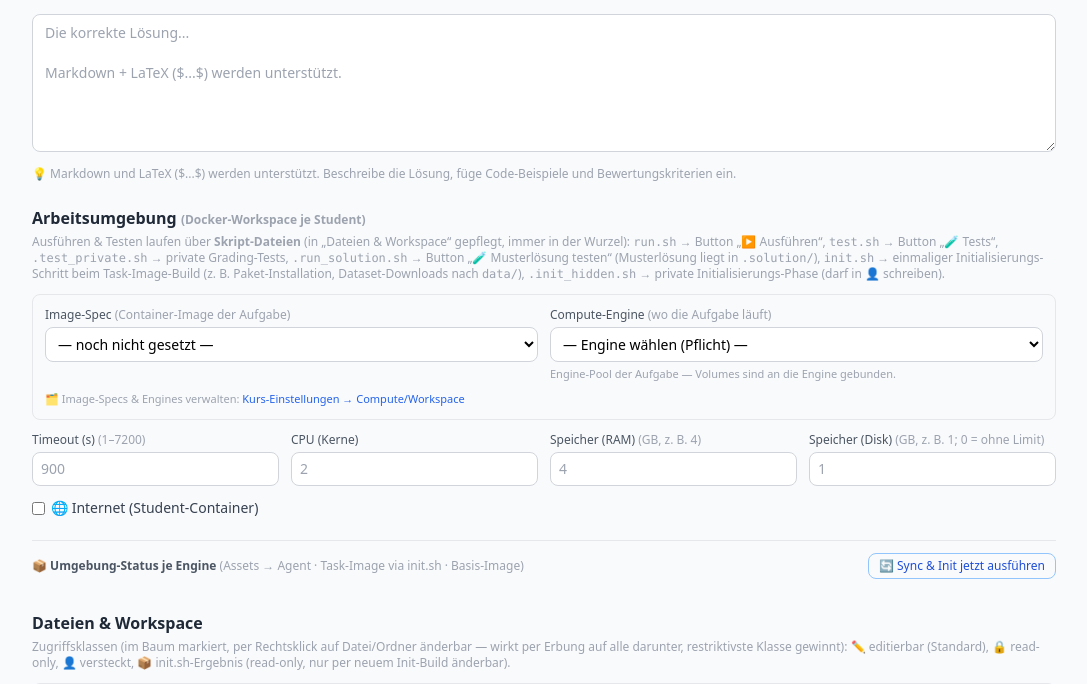
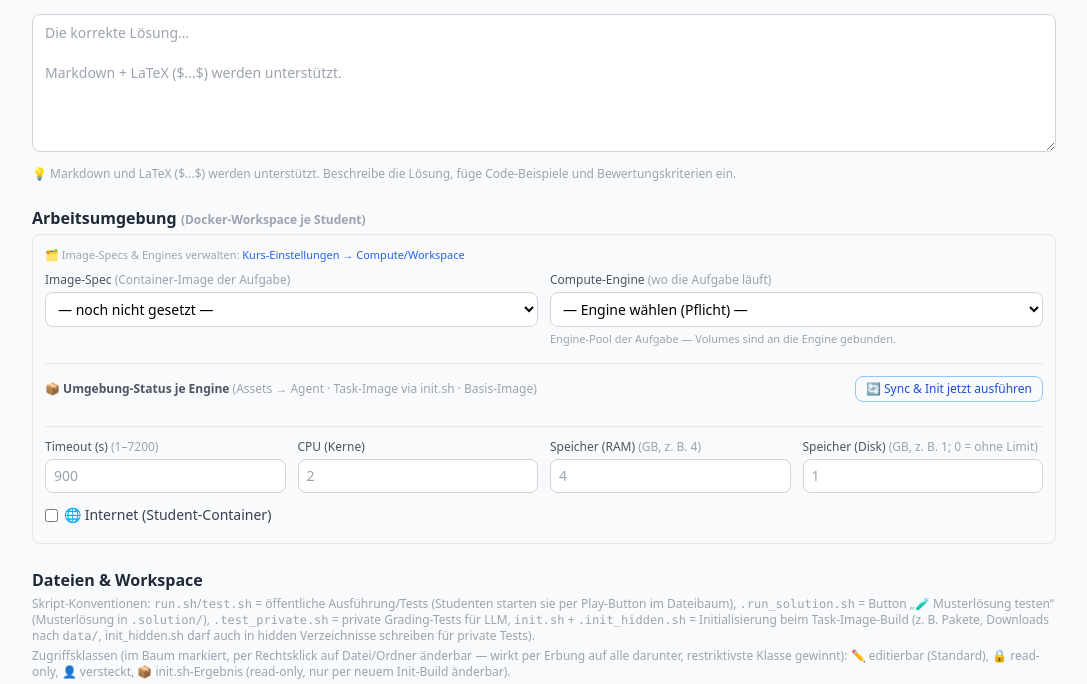
Before and after one commit to wandeln/TutorAI, a FastAPI app: template templates/tutor/task_detail_workspace.html in a window 1280 px wide. Shown: the part 1060-1744 px from the top of the page, without its empty margins (96-1183 px from the left). Run offline with FastAPI, Linux system fonts and the light colour scheme; the template is opened without the code that fills it, so the values that code supplies are empty; some libraries are stand-ins or nearby versions.

Commit message:
small UI improvements

```diff
--- a/static/css/workspace.css
+++ b/static/css/workspace.css
@@ -104,6 +104,14 @@
 /* Chevron des Section-Collapse-Toggles (Terminals/Ports) */
 .ws-sec-chevron { transition: transform 0.2s ease; }
 
+/* ─── Dockerfile-Drop-Down (Tutor: Image-Spec) ─────────────────── */
+/* Design wie die Image-Spec-Karten (Admin-Konsole): Standard-Disclosure-
+   Marker aus, eigener Chevron rechts, der beim Öffnen dreht. */
+#ws-spec-info summary { list-style: none; }
+#ws-spec-info summary::-webkit-details-marker { display: none; }
+.ws-df-chevron { transition: transform 0.2s ease; }
+#ws-spec-info[open] .ws-df-chevron { transform: rotate(180deg); }
+
 /* ─── Editor-Bereich (nahtlos an den Dateibaum) ──────────────────────── */
 /* CodeMirror füllt die Editor-Spalte komplett aus (kein eigener Rahmen,
    der Rahmen kommt vom gemeinsamen Baum+Editor-Container). */
--- a/templates/tutor/task_detail_workspace.html
+++ b/templates/tutor/task_detail_workspace.html
@@ -18,19 +18,14 @@
     </p>
     {% endif %}
 
-    <p class="text-xs text-gray-400 mb-3">
-      Ausführen &amp; Testen laufen über <strong>Skript-Dateien</strong> (in „Dateien &amp; Workspace“ gepflegt, immer in der Wurzel):
-      <code class="font-mono">run.sh</code> → Button „▶ Ausführen“,
-      <code class="font-mono">test.sh</code> → Button „🧪 Tests“,
-      <code class="font-mono">.test_private.sh</code> → private Grading-Tests,
-      <code class="font-mono">.run_solution.sh</code> → Button „🧪 Musterlösung testen“ (Musterlösung liegt in <code class="font-mono">.solution/</code>),
-      <code class="font-mono">init.sh</code> → einmaliger Initialisierungs-Schritt beim
-      Task-Image-Build (z.&nbsp;B. Paket-Installation, Dataset-Downloads nach <code class="font-mono">data/</code>),
-      <code class="font-mono">.init_hidden.sh</code> → private Initialisierungs-Phase (darf in 👤 schreiben).
-    </p>
 
     <!-- Image-Spec & Compute-Engine (s. plan-compute-engines-images.md) -->
     <div class="border border-gray-200 rounded-lg p-3 mb-3">
+        <p class="text-[11px] text-gray-400 mb-2">
+            🗂️ Image-Specs &amp; Engines verwalten:
+            <a href="/courses/{{ course.id }}/settings#compute" class="text-blue-600 hover:text-blue-800 hover:underline">Kurs-Einstellungen → Compute/Workspace</a>
+            {% if is_admin %} · <a href="/admin#compute" class="text-blue-600 hover:text-blue-800 hover:underline">Admin-Konsole → Compute/Workspace</a>{% endif %}
+        </p>
       <div class="grid grid-cols-1 md:grid-cols-2 gap-3">
         <div>
           <label class="block text-xs font-medium text-gray-600 mb-1" for="ws-spec-select">Image-Spec <span class="text-gray-400">(Container-Image der Aufgabe)</span></label>
@@ -40,9 +35,12 @@
           {% if task and task.task_type == 'workspace' and not task.workspace_image %}
           <p class="text-[11px] text-amber-700 bg-amber-50 border border-amber-200 rounded px-2 py-1 mt-1">⚠️ Noch kein Image (Image-Spec) gesetzt — die Aufgabe ist für Studierende erst nach der Auswahl startbar.</p>
           {% endif %}
-          <details id="ws-spec-info" class="hidden mt-1">
-            <summary class="cursor-pointer select-none px-2 py-1 rounded bg-white border border-gray-200 text-[11px] text-gray-600 hover:bg-gray-50">📄 Dockerfile ansehen</summary>
-            <pre id="ws-spec-dockerfile" class="mt-1 text-[11px] font-mono bg-gray-900 text-gray-200 rounded-lg p-2 max-h-48 overflow-y-auto whitespace-pre-wrap"></pre>
+          <details id="ws-spec-info" class="hidden mt-1 border border-gray-200 rounded-lg bg-white overflow-hidden">
+            <summary class="flex items-center gap-1.5 cursor-pointer select-none px-2 py-1 bg-gray-50 text-[11px] text-gray-600 hover:bg-gray-100">
+              <span>📄 Dockerfile ansehen</span>
+              <svg class="ws-df-chevron ml-auto h-3 w-3 text-gray-400 flex-shrink-0" viewBox="0 0 24 24" fill="none" stroke="currentColor" stroke-width="2" stroke-linecap="round" stroke-linejoin="round"><polyline points="6 9 12 15 18 9"></polyline></svg>
+            </summary>
+            <pre id="ws-spec-dockerfile" class="border-t border-gray-200 text-[11px] font-mono bg-gray-900 text-gray-200 p-2 max-h-48 overflow-y-auto whitespace-pre-wrap"></pre>
           </details>
         </div>
         <div>
@@ -51,38 +49,6 @@
             <option value="">— Engine wählen (Pflicht) —</option>
           </select>
           <p id="ws-engine-hint" class="text-[11px] text-gray-400 mt-1">Engine-Pool der Aufgabe — Volumes sind an die Engine gebunden.</p>
-        </div>
-      </div>
-      <p class="text-[11px] text-gray-400 mt-2">
-        🗂️ Image-Specs &amp; Engines verwalten:
-        <a href="/courses/{{ course.id }}/settings#compute" class="text-blue-600 hover:text-blue-800 hover:underline">Kurs-Einstellungen → Compute/Workspace</a>
-        {% if is_admin %} · <a href="/admin#compute" class="text-blue-600 hover:text-blue-800 hover:underline">Admin-Konsole → Compute/Workspace</a>{% endif %}
-      </p>
-    </div>
-
-    <!-- Simple-Fields: Umgebung -->
-    <div class="grid grid-cols-2 md:grid-cols-4 gap-3 mb-3">
-      <div>
-        <label class="block text-xs font-medium text-gray-600 mb-1" for="ws-env-timeout">Timeout (s) <span class="text-gray-400">(1–7200)</span></label>
-        <input type="number" id="ws-env-timeout" min="1" max="7200" class="w-full border border-gray-300 rounded-lg px-2 py-1.5 text-sm" placeholder="900">
-      </div>
-      <div>
-        <label class="block text-xs font-medium text-gray-600 mb-1" for="ws-env-cpu">CPU (Kerne)</label>
-        <input type="number" id="ws-env-cpu" step="0.1" min="0.1" max="32" class="w-full border border-gray-300 rounded-lg px-2 py-1.5 text-sm" placeholder="2">
-      </div>
-      <div>
-        <label class="block text-xs font-medium text-gray-600 mb-1" for="ws-env-memory">Speicher (RAM) <span class="text-gray-400">(GB, z. B. 4)</span></label>
-        <input type="number" id="ws-env-memory" step="0.1" min="0.1" max="64" class="w-full border border-gray-300 rounded-lg px-2 py-1.5 text-sm" placeholder="4">
-      </div>
-      <div>
-        <label class="block text-xs font-medium text-gray-600 mb-1" for="ws-env-disk">Speicher (Disk) <span class="text-gray-400">(GB, z. B. 1; 0 = ohne Limit)</span></label>
-        <input type="number" id="ws-env-disk" min="0" max="100" step="0.1" class="w-full border border-gray-300 rounded-lg px-2 py-1.5 text-sm" placeholder="1">
-      </div>
-      <div class="flex items-end pb-1.5">
-        <label class="flex items-center gap-1.5 text-sm text-gray-700 cursor-pointer"
-               title="Internet-Zugriff für den Student-Container zur Laufzeit (der init.sh-Build hat immer Internet)">
-          <input type="checkbox" id="ws-env-internet" class="rounded text-blue-600"> 🌐 Internet (Student-Container)
-        </label>
         </div>
       </div>
 
@@ -111,8 +77,37 @@
         </div>
       </div>
 
+
+      <!-- Simple-Fields: Umgebung -->
+      <div class="grid grid-cols-2 md:grid-cols-4 gap-3 mt-4 pt-3 border-t border-gray-200">
+        <div>
+          <label class="block text-xs font-medium text-gray-600 mb-1" for="ws-env-timeout">Timeout (s) <span class="text-gray-400">(1–7200)</span></label>
+          <input type="number" id="ws-env-timeout" min="1" max="7200" class="w-full border border-gray-300 rounded-lg px-2 py-1.5 text-sm" placeholder="900">
+        </div>
+        <div>
+          <label class="block text-xs font-medium text-gray-600 mb-1" for="ws-env-cpu">CPU (Kerne)</label>
+          <input type="number" id="ws-env-cpu" step="0.1" min="0.1" max="32" class="w-full border border-gray-300 rounded-lg px-2 py-1.5 text-sm" placeholder="2">
+        </div>
+        <div>
+          <label class="block text-xs font-medium text-gray-600 mb-1" for="ws-env-memory">Speicher (RAM) <span class="text-gray-400">(GB, z. B. 4)</span></label>
+          <input type="number" id="ws-env-memory" step="0.1" min="0.1" max="64" class="w-full border border-gray-300 rounded-lg px-2 py-1.5 text-sm" placeholder="4">
+        </div>
+        <div>
+          <label class="block text-xs font-medium text-gray-600 mb-1" for="ws-env-disk">Speicher (Disk) <span class="text-gray-400">(GB, z. B. 1; 0 = ohne Limit)</span></label>
+          <input type="number" id="ws-env-disk" min="0" max="100" step="0.1" class="w-full border border-gray-300 rounded-lg px-2 py-1.5 text-sm" placeholder="1">
+        </div>
+        <div class="flex items-end pb-1.5">
+          <label class="flex items-center gap-1.5 text-sm text-gray-700 cursor-pointer"
+                 title="Internet-Zugriff für den Student-Container zur Laufzeit (der init.sh-Build hat immer Internet)">
+            <input type="checkbox" id="ws-env-internet" class="rounded text-blue-600"> 🌐 Internet (Student-Container)
+          </label>
+        </div>
+      </div>
+
+    </div>
+
     {% if task and task.id and task.task_type == 'workspace' %}
-    <div class="flex items-center gap-3 mt-4 pt-3 border-t border-gray-200">
+    <div class="flex items-center gap-3 mt-4">
       <span class="text-xs text-gray-500">📦 Download:</span>
       <a href="/api/tasks/{{ task.id }}/package"
          class="text-indigo-700 hover:text-indigo-900 border border-indigo-300 hover:border-indigo-500 px-3 py-1.5 rounded-lg transition text-sm"
@@ -133,6 +128,16 @@
     <div class="flex items-center justify-between gap-2 mb-1">
       <h2 class="font-semibold text-gray-800">Dateien &amp; Workspace</h2>
     </div>
+
+    <p class="text-xs text-gray-400 mb-1">
+      Skript-Konventionen:
+      <code class="font-mono">run.sh</code>/<code class="font-mono">test.sh</code> = öffentliche Ausführung/Tests
+      (Studenten starten sie per Play-Button im Dateibaum),
+      <code class="font-mono">.run_solution.sh</code> = Button „🧪 Musterlösung testen“ (Musterlösung in <code class="font-mono">.solution/</code>),
+      <code class="font-mono">.test_private.sh</code> = private Grading-Tests für LLM,
+      <code class="font-mono">init.sh</code> + <code class="font-mono">.init_hidden.sh</code> = Initialisierung beim Task-Image-Build
+      (z.&nbsp;B. Pakete, Downloads nach <code class="font-mono">data/</code>, init_hidden.sh darf auch in hidden Verzeichnisse schreiben für private Tests).
+    </p>
     <p class="text-xs text-gray-400 mb-3">
       Zugriffsklassen (im Baum markiert, per Rechtsklick auf Datei/Ordner änderbar —
       wirkt per Erbung auf alle darunter, restriktivste Klasse gewinnt):
```
Lines whose indentation alone changed are shown as unchanged.
